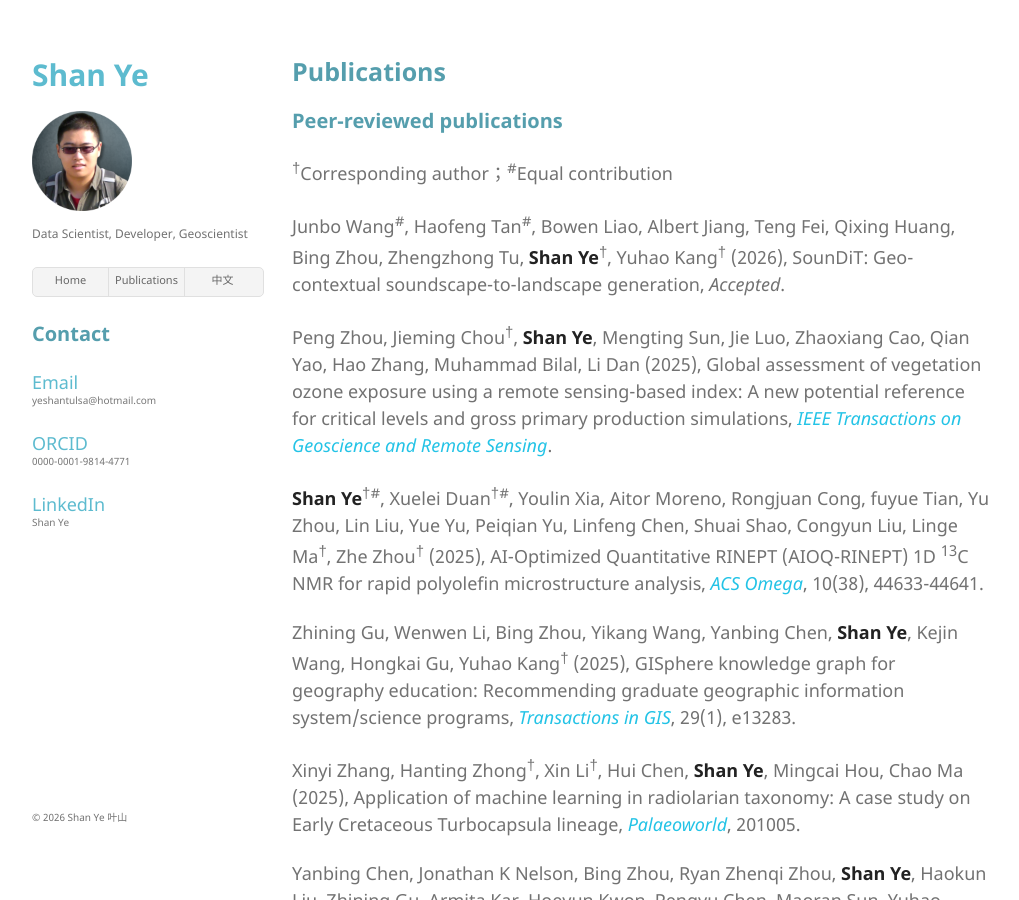
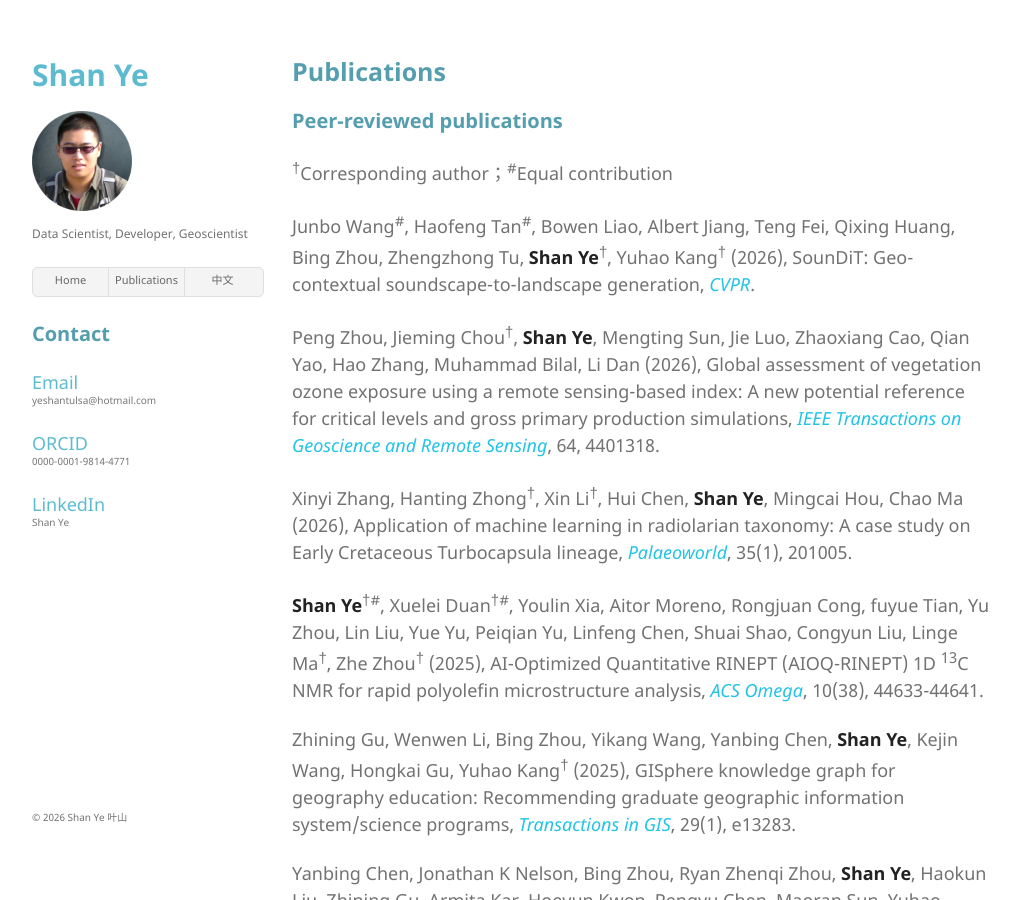
Before and after one commit to yeshan-geo/yeshan-geo.github.io, a Jekyll site: the page built from pages/pub.md, in a window 1280 px wide and 900 px high. Shown: the whole window, without its empty margins (128-1147 px from the left). Built offline with Jekyll 4.4.1, drawn with Linux system fonts in a browser that asks for light colours; our own code applies the rules of GitHub Pages for plain Markdown files.

Commit message:
Update pub.md

```diff
--- a/pages/pub.md
+++ b/pages/pub.md
@@ -4,15 +4,15 @@
 
 <sup>†</sup>Corresponding author；<sup>#</sup>Equal contribution
 
-Junbo Wang<sup>#</sup>, Haofeng Tan<sup>#</sup>, Bowen Liao, Albert Jiang, Teng Fei, Qixing Huang, Bing Zhou, Zhengzhong Tu, **Shan Ye**<sup>†</sup>, Yuhao Kang<sup>†</sup> (2026), SounDiT: Geo-contextual soundscape-to-landscape generation, *Accepted*.
+Junbo Wang<sup>#</sup>, Haofeng Tan<sup>#</sup>, Bowen Liao, Albert Jiang, Teng Fei, Qixing Huang, Bing Zhou, Zhengzhong Tu, **Shan Ye**<sup>†</sup>, Yuhao Kang<sup>†</sup> (2026), SounDiT: Geo-contextual soundscape-to-landscape generation, <i><font color="#23c3e6">CVPR</font></i>.
 
-Peng Zhou, Jieming Chou<sup>†</sup>, **Shan Ye**, Mengting Sun, Jie Luo, Zhaoxiang Cao, Qian Yao, Hao Zhang, Muhammad Bilal, Li Dan (2025), Global assessment of vegetation ozone exposure using a remote sensing-based index: A new potential reference for critical levels and gross primary production simulations, <i><font color="#23c3e6">IEEE Transactions on Geoscience and Remote Sensing</font></i>.
+Peng Zhou, Jieming Chou<sup>†</sup>, **Shan Ye**, Mengting Sun, Jie Luo, Zhaoxiang Cao, Qian Yao, Hao Zhang, Muhammad Bilal, Li Dan (2026), Global assessment of vegetation ozone exposure using a remote sensing-based index: A new potential reference for critical levels and gross primary production simulations, <i><font color="#23c3e6">IEEE Transactions on Geoscience and Remote Sensing</font></i>, 64, 4401318.
+
+Xinyi Zhang, Hanting Zhong<sup>†</sup>, Xin Li<sup>†</sup>, Hui Chen, **Shan Ye**, Mingcai Hou, Chao Ma (2026), Application of machine learning in radiolarian taxonomy: A case study on Early Cretaceous Turbocapsula lineage, <i><font color="#23c3e6">Palaeoworld</font></i>, 35(1), 201005.
 
 **Shan Ye**<sup>†</sup><sup>#</sup>, Xuelei Duan<sup>†</sup><sup>#</sup>, Youlin Xia, Aitor Moreno, Rongjuan Cong, fuyue Tian, Yu Zhou, Lin Liu, Yue Yu, Peiqian Yu, Linfeng Chen, Shuai Shao, Congyun Liu, Linge Ma<sup>†</sup>, Zhe Zhou<sup>†</sup> (2025), AI-Optimized Quantitative RINEPT (AIOQ-RINEPT) 1D <sup>13</sup>C NMR for rapid polyolefin microstructure analysis, <i><font color="#23c3e6">ACS Omega</font></i>, 10(38), 44633-44641.
 
 Zhining Gu, Wenwen Li, Bing Zhou, Yikang Wang, Yanbing Chen, **Shan Ye**, Kejin Wang, Hongkai Gu, Yuhao Kang<sup>†</sup> (2025), GISphere knowledge graph for geography education: Recommending graduate geographic information system/science programs, <i><font color="#23c3e6">Transactions in GIS</font></i>, 29(1), e13283.
-
-Xinyi Zhang, Hanting Zhong<sup>†</sup>, Xin Li<sup>†</sup>, Hui Chen, **Shan Ye**, Mingcai Hou, Chao Ma (2025), Application of machine learning in radiolarian taxonomy: A case study on Early Cretaceous Turbocapsula lineage, <i><font color="#23c3e6">Palaeoworld</font></i>, 201005.
 
 Yanbing Chen, Jonathan K Nelson, Bing Zhou, Ryan Zhenqi Zhou, **Shan Ye**, Haokun Liu, Zhining Gu, Armita Kar, Hoeyun Kwon, Pengyu Chen, Maoran Sun, Yuhao Kang<sup>†</sup> (2025), Where are GIScience faculty hired from? Analyzing faculty mobility and research themes through hiring networks, <i><font color="#23c3e6">Cartography and Geographic Information Science</font></i>, 1-25.
 
```
